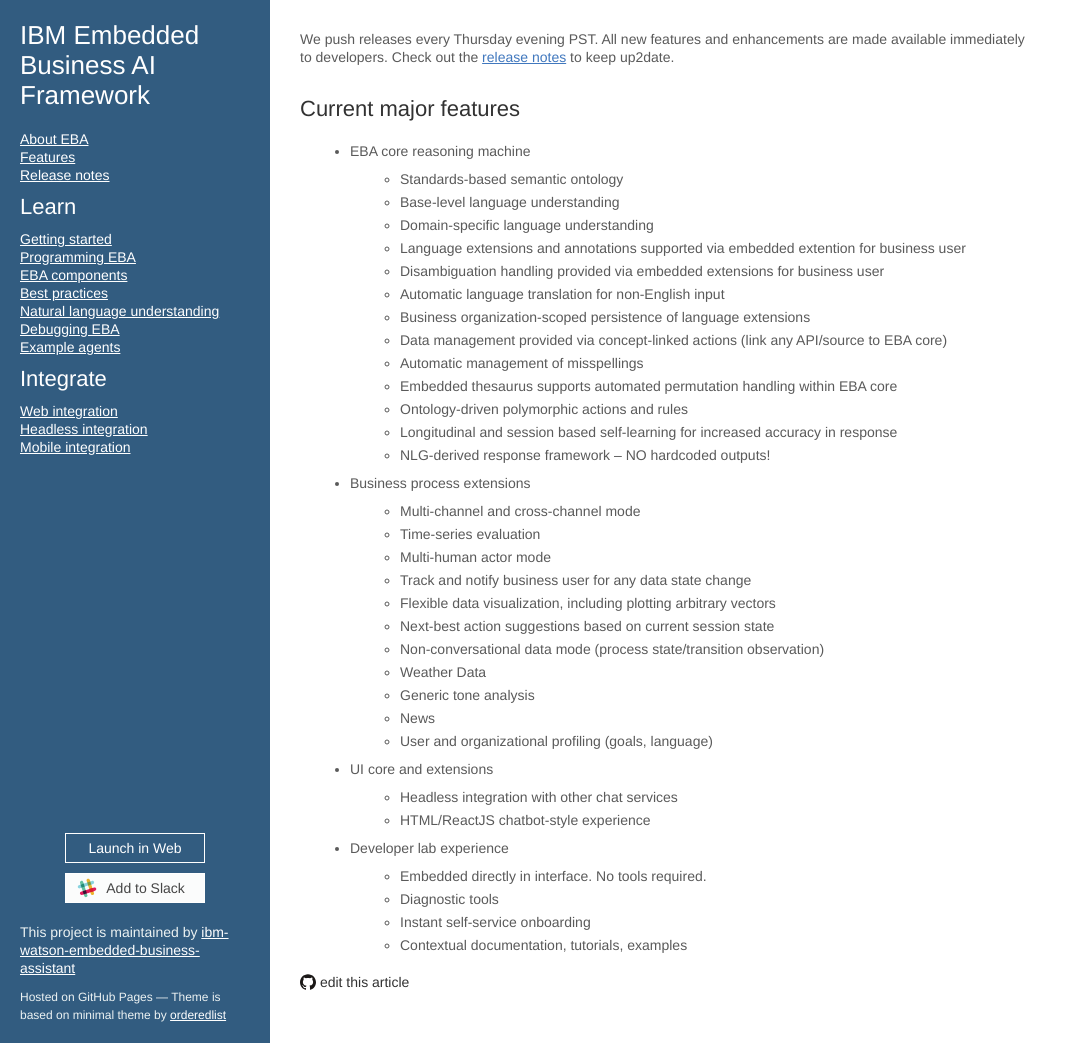
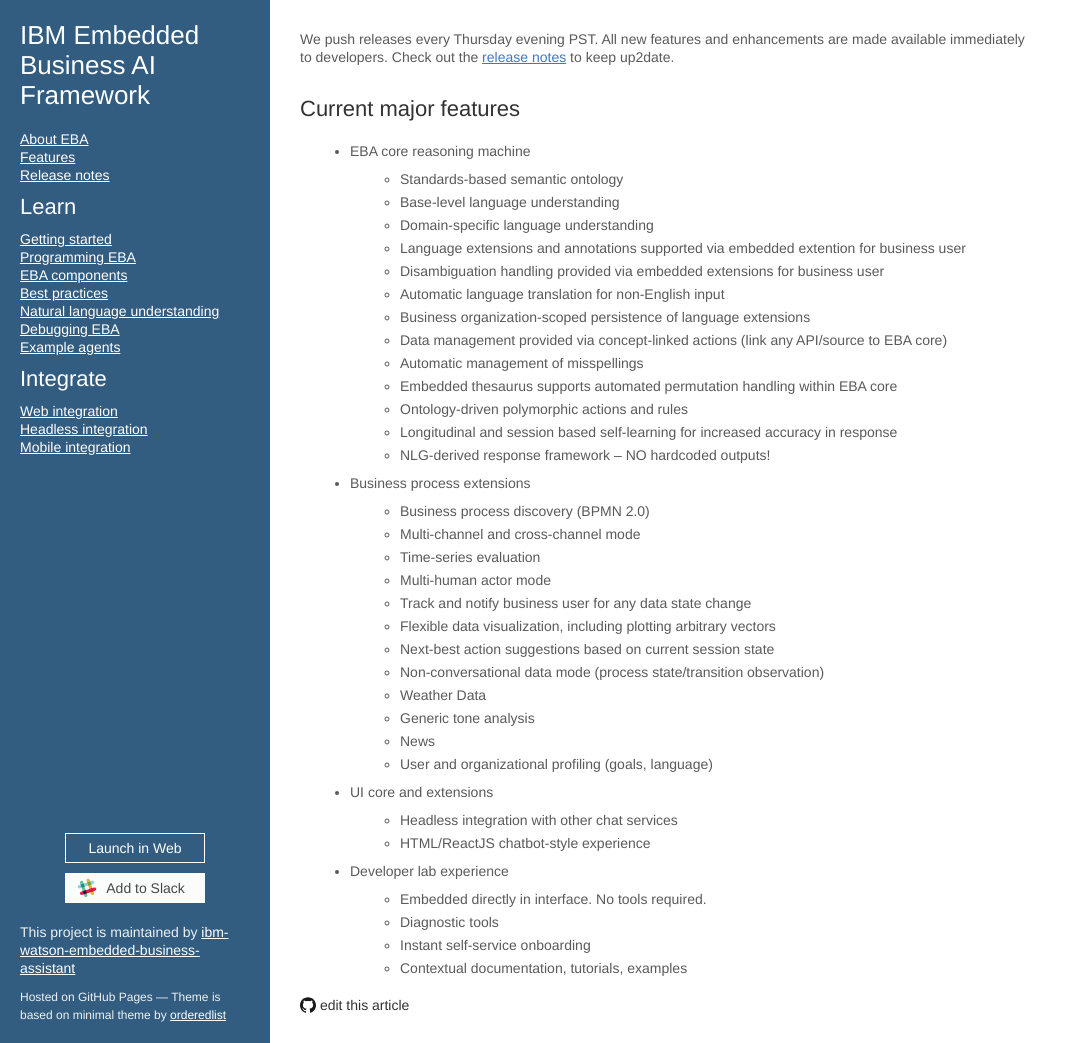
Before and after one commit to ibm-watson-embedded-business-assistant/eba-example-agents, a Jekyll site: the page built from docs/Features.md, in a window 1280 px wide and 1043 px high. Shown: the whole window, without its empty margins (0-1068 px from the left). Built offline with Jekyll 4.4.1, drawn with Linux system fonts in a browser that asks for light colours; our own code applies the rules of GitHub Pages for plain Markdown files.

Commit message:
Update Features.md

```diff
--- a/docs/Features.md
+++ b/docs/Features.md
@@ -18,6 +18,7 @@
   * NLG-derived response framework -- NO hardcoded outputs!
 
 * Business process extensions
+  * Business process discovery (BPMN 2.0)
   * Multi-channel and cross-channel mode
   * Time-series evaluation
   * Multi-human actor mode
```
